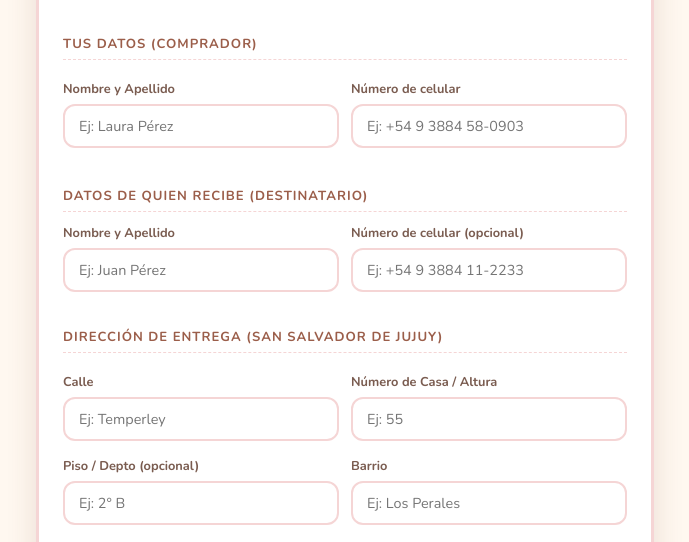
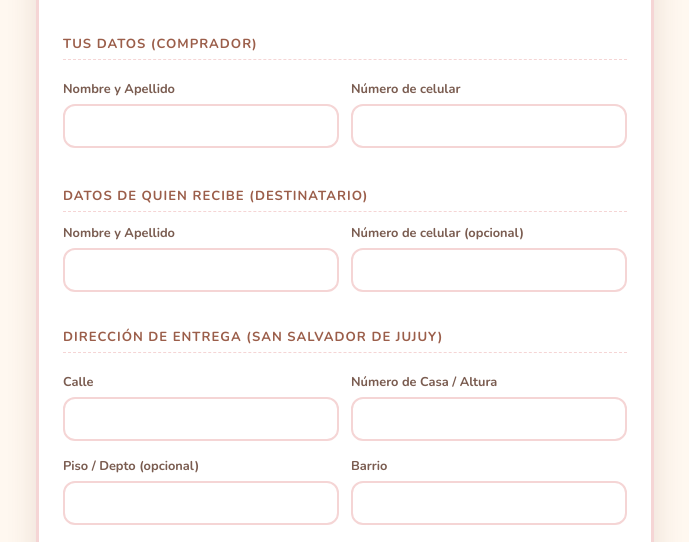
Before and after one commit to SirErickson20/ricuritas-pedidos, a website: page index.html in a window 1280 px wide. Shown: the part 258-800 px from the top of the page, without its empty margins (295-984 px from the left). Drawn offline with nearby package versions, Linux system fonts and the light colour scheme; a web font is replaced by a local one.

Commit message:
Quitar placeholders de ejemplo de los inputs del formulario cliente

```diff
--- a/index.html
+++ b/index.html
@@ -1205,11 +1205,11 @@
           <div class="form-grid-2">
             <div class="form-group">
               <label for="clientNombreComprador">Nombre y Apellido</label>
-              <input type="text" id="clientNombreComprador" placeholder="Ej: Laura Pérez" required>
+              <input type="text" id="clientNombreComprador" placeholder="" required>
             </div>
             <div class="form-group">
               <label for="clientCelularComprador">Número de celular</label>
-              <input type="text" id="clientCelularComprador" placeholder="Ej: +54 9 3884 58-0903" required>
+              <input type="text" id="clientCelularComprador" placeholder="" required>
             </div>
           </div>
 
@@ -1218,11 +1218,11 @@
             <div class="form-grid-2">
               <div class="form-group">
                 <label for="clientNombreDestinatario">Nombre y Apellido</label>
-                <input type="text" id="clientNombreDestinatario" placeholder="Ej: Juan Pérez">
+                <input type="text" id="clientNombreDestinatario" placeholder="">
               </div>
               <div class="form-group">
                 <label for="clientCelularDestinatario">Número de celular (opcional)</label>
-                <input type="text" id="clientCelularDestinatario" placeholder="Ej: +54 9 3884 11-2233">
+                <input type="text" id="clientCelularDestinatario" placeholder="">
               </div>
             </div>
           </div>
@@ -1231,21 +1231,21 @@
           <div class="form-grid-2">
             <div class="form-group">
               <label for="clientCalle">Calle</label>
-              <input type="text" id="clientCalle" placeholder="Ej: Temperley" required>
+              <input type="text" id="clientCalle" placeholder="" required>
             </div>
             <div class="form-group">
               <label for="clientNumeroCalle">Número de Casa / Altura</label>
-              <input type="text" id="clientNumeroCalle" placeholder="Ej: 55" required>
+              <input type="text" id="clientNumeroCalle" placeholder="" required>
             </div>
           </div>
           <div class="form-grid-2">
             <div class="form-group">
               <label for="clientPiso">Piso / Depto (opcional)</label>
-              <input type="text" id="clientPiso" placeholder="Ej: 2° B">
+              <input type="text" id="clientPiso" placeholder="">
             </div>
             <div class="form-group">
               <label for="clientBarrio">Barrio</label>
-              <input type="text" id="clientBarrio" placeholder="Ej: Los Perales" required>
+              <input type="text" id="clientBarrio" placeholder="" required>
             </div>
           </div>
 
```
Also changed, not shown: dist/index.html.
